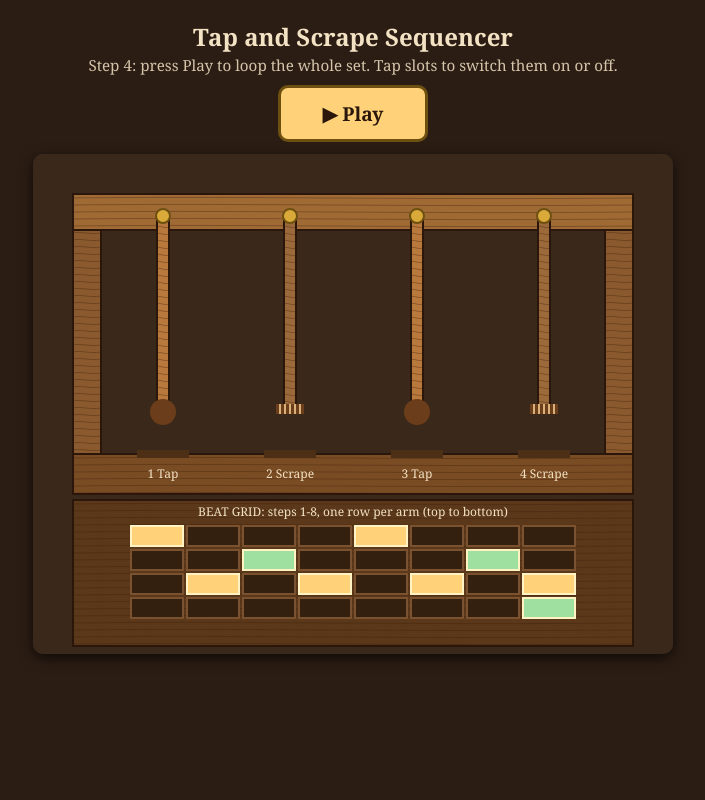
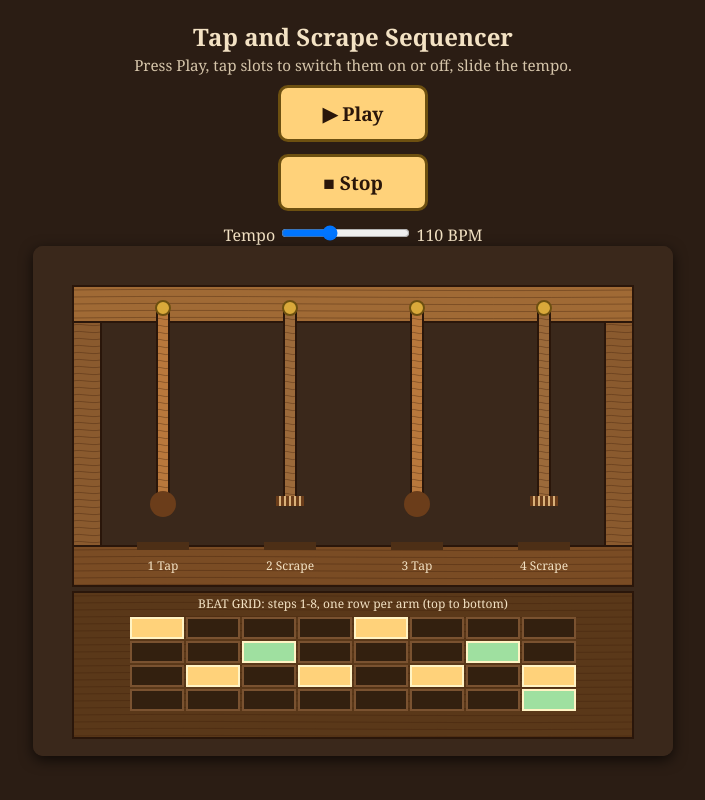
Before and after one commit to Wendle-The-Wizard/tap-and-scrape-sequencer, a plain HTML site: page index.html in a window 1280 px wide. Shown: the whole page, without its empty margins (287-992 px from the left). Drawn offline with Linux system fonts and the light colour scheme.

Commit message:
Tap and Scrape Sequencer, version 5: I added a tempo slider and a separate Stop button, and the s

```diff
--- a/index.html
+++ b/index.html
@@ -6,9 +6,13 @@
 </head>
 <body>
 <h1>Tap and Scrape Sequencer</h1>
-<p class="sub">Step 4: press Play to loop the whole set. Tap slots to switch them on or off.</p>
+<p class="sub">Press Play, tap slots to switch them on or off, slide the tempo.</p>
+<div class="controls">
 <button id="play" type="button">&#9654; Play</button>
-<canvas id="rig" width="640" height="500"></canvas>
+<button id="stop" type="button" disabled>&#9632; Stop</button>
+<label class="tempo">Tempo <input id="tempo" type="range" min="60" max="200" value="110" aria-label="Tempo in beats per minute"> <span id="bpm">110 BPM</span></label>
+</div>
+<canvas id="rig" width="640" height="510"></canvas>
 <script src="sound.js"></script>
 <script src="rig.js"></script>
 </body>
```
